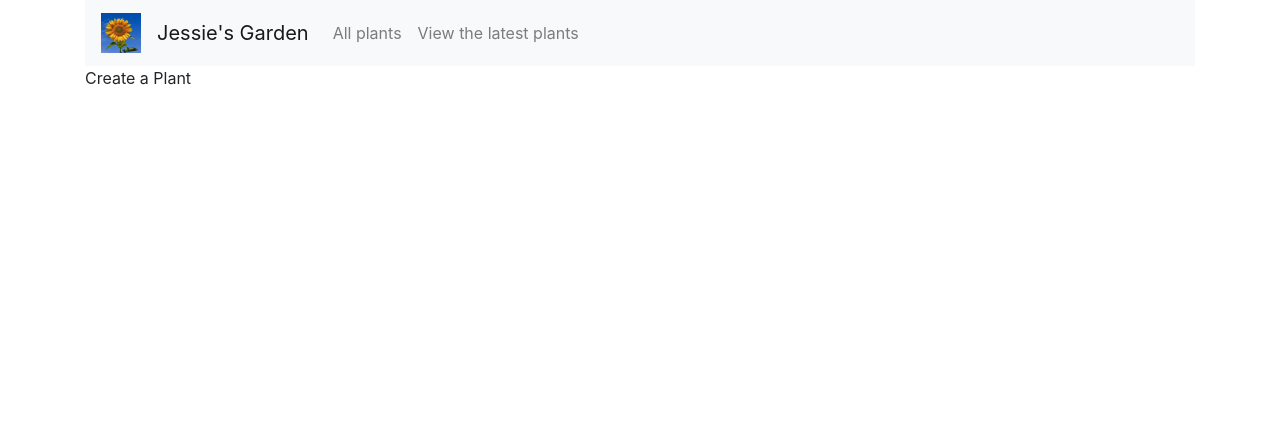
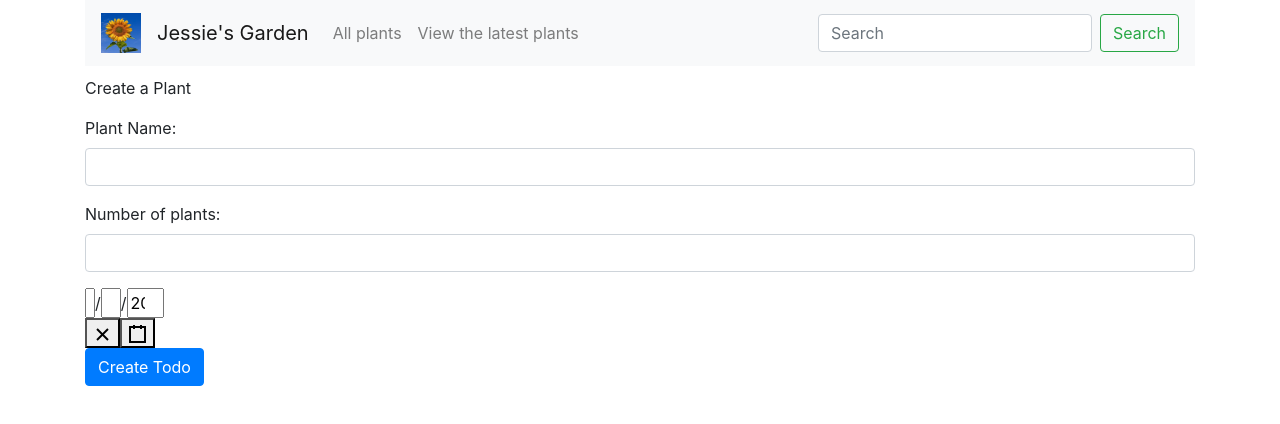
Before and after one commit to benjaminbowen00/garden_app, a React (Create React App) app in the folder garden-app/: page /create in a window 1280 px wide. Shown: the top 424 px of the page. Built offline with nearby package versions, Linux system fonts and the light colour scheme.

Commit message:
added to create plant page

```diff
--- a/garden-app/package.json
+++ b/garden-app/package.json
@@ -5,6 +5,8 @@
   "dependencies": {
     "bootstrap": "^4.3.1",
     "react": "^16.8.5",
+    "react-date-picker": "^7.4.0",
+    "react-datepicker": "^2.2.0",
     "react-dom": "^16.8.5",
     "react-router-dom": "^5.0.0",
     "react-scripts": "2.1.8"
--- a/garden-app/src/App.js
+++ b/garden-app/src/App.js
@@ -1,7 +1,7 @@
 import React, { Component } from 'react';
-import "bootstrap/dist/css/bootstrap.min.css";
 
 import {BrowserRouter as Router, Route, Link} from "react-router-dom";
+import "bootstrap/dist/css/bootstrap.min.css";
 import './App.css';
 
 
@@ -19,7 +19,7 @@ class App extends Component {
 
       <nav className="navbar navbar-expand-lg navbar-light bg-light">
         <a className="navbar-brand" href='/'>
-        <img src={sunflower} width="40" height="40" alt="Company logo" />
+        <img src={sunflower} width="40" height="40" alt="sunflower" />
         </a>
         <Link to="/" className="navbar-brand">Jessie's Garden</Link>
         <div className="collapse navbar-collapse">
@@ -31,6 +31,13 @@ class App extends Component {
             <Link to="/create" className="nav-link">View the latest plants</Link>
             </li>
             </ul>
+
+            <form className="form-inline my-2 my-lg-0">
+            <input className="form-control mr-sm-2" type="search" placeholder="Search" aria-label="Search" />
+            <button className="btn btn-outline-success my-2 my-sm-0" type="submit">Search</button>
+            </form>
+
+
             </div>
       </nav>
 
--- a/garden-app/src/components/create-plant.component.js
+++ b/garden-app/src/components/create-plant.component.js
@@ -1,13 +1,110 @@
 import React, {Component} from 'react';
+//import DatePicker from "react-datepicker";
+import DatePicker from 'react-date-picker';
+
+
+
+export default class CreatePlant extends Component{
+
+  constructor(props){
+    super(props);
+
+    this.onChangePlantName = this.onChangePlantName.bind(this);
+    this.onChangePlantNumber = this.onChangePlantNumber.bind(this);
+    this.onChangePlantingDate = this.onChangePlantingDate.bind(this);
+    this.onChangeFloweringDate = this.onChangeFloweringDate.bind(this);
+    this.onChangePlantDescription = this.onChangePlantDescription.bind(this);
+
+    this.state = {
+      plant_name: '',
+      plant_number: '',
+      plant_planting_date: new Date(),
+      plant_flowering_date: '',
+      plant_description: '',
+
+    }
+  }
+
+  onChangePlantName(e){
+    this.setState({
+      plant_name: e.target.value
+    });
+  }
+
+  onChangePlantNumber(e){
+    this.setState({
+      plant_number: e.target.value
+    });
+  }
+  onChangePlantingDate(date){
+    this.setState({
+      plant_planting_date: date
+    });
+  }
+  onChangeFloweringDate(e){
+    this.setState({
+      plant_flowering_date: e.target.value
+    });
+  }
+  onChangePlantDescription(e){
+    this.setState({
+      plant_description: e.target.value
+    });
+  }
+  onSubmit(e){
+    e.preventDefault();
+
+    //onsubmit logic
+    console.log('Form submitted');
+    console.log(`plant: ${this.state.plant_name}`);
+    this.setState({
+      plant_name: '',
+      plant_number: '',
+      plant_planting_date: '',
+      plant_flowering_date: '',
+      plant_description: ''
+    })
+  }
+  render(){
+    return(
+
+      <div style={{marginTop: 10}}>
 
 
 
 
-export default class CreatePlant extends Component{
-  render(){
-    return(
-      <div>
+
         <p>Create a Plant</p>
+
+        <form onSubmit={this.onSubmit}>
+          <div className="form-group">
+            <label>Plant Name:</label>
+            <input  type="text"
+                    className='form-control'
+                    value={this.state.plant_name}
+                    onChange={this.onChangePlantName}/>
+          </div>
+          <div className="form-group">
+            <label>Number of plants:</label>
+            <input  type="number"
+                    min="1" max="100"
+                    className='form-control'
+                    value={this.state.plant_number}
+                    onChange={this.onChangePlantNumber}/>
+          </div>
+
+          <div>
+          <DatePicker
+          value={this.state.plant_planting_date}
+          onChange={this.onChangePlantingDate}
+          />
+          </div>
+
+
+          <div className="form-group">
+              <input type="submit" value="Create Todo" className="btn btn-primary" />
+          </div>
+        </form>
       </div>
     )
   }
```
Also changed, not shown: 1 other file (tests, documents, lock files or other folders).
